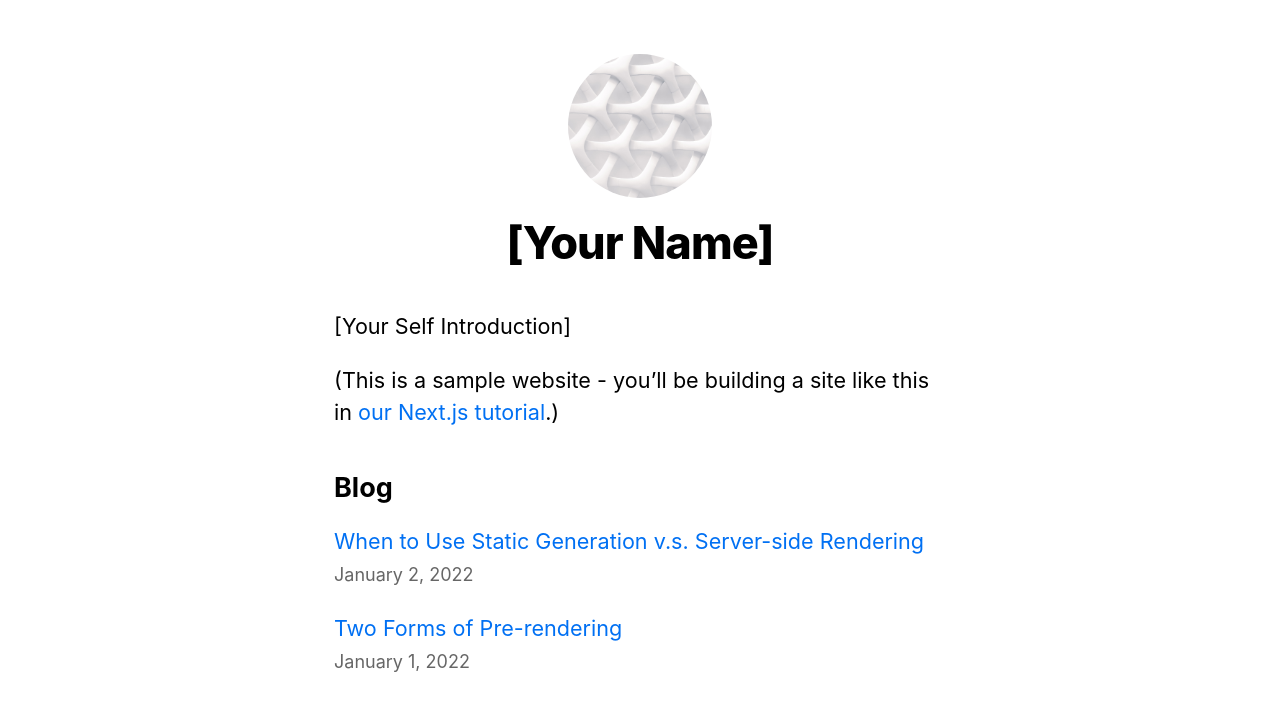
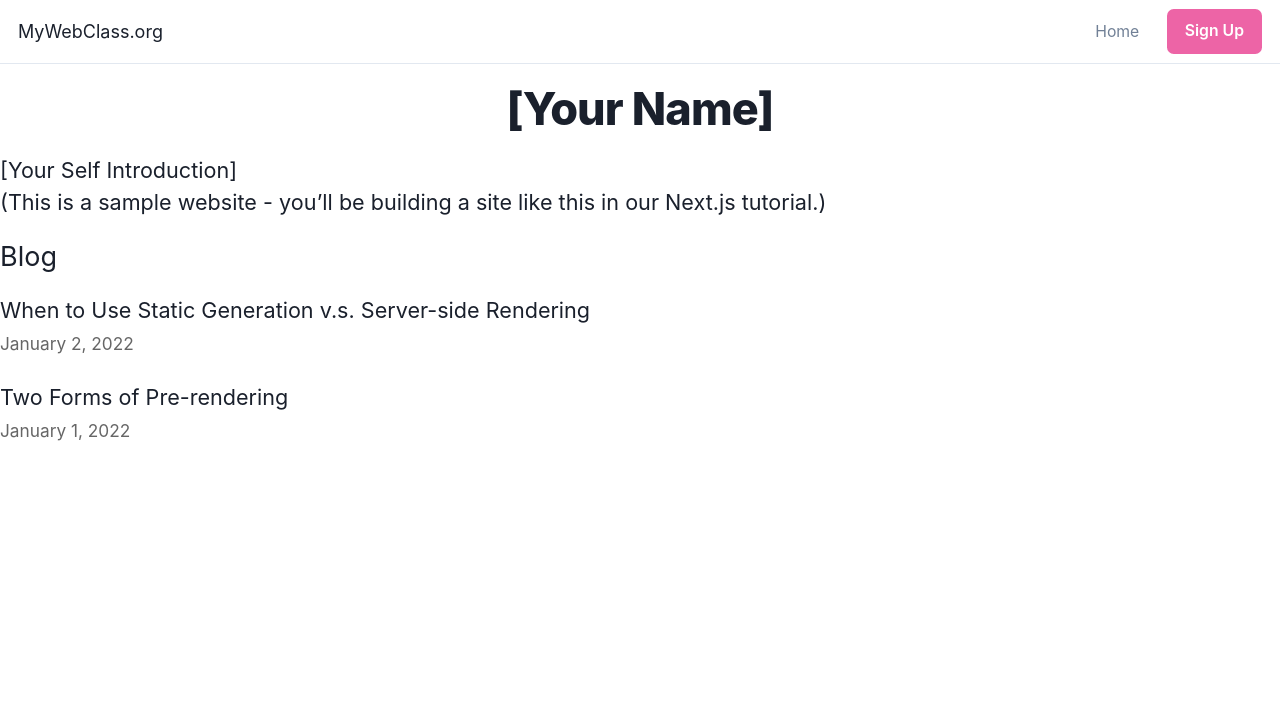
Before and after one commit to jll38/gym-site, a Next.js app: page / in a window 1280 px wide. Shown: the top 710 px of the page. Built offline with nearby package versions, Linux system fonts and the light colour scheme.

Commit message:
Implemented ChakraUI, added navbar

```diff
--- a/components/layout.js
+++ b/components/layout.js
@@ -5,6 +5,7 @@ import Script from 'next/script'
 import styles from './layout.module.css'
 import utilStyles from '../styles/utils.module.css'
 import Link from 'next/link'
+import Navbar from './navbar'
 
 const name = '[Your Name]'
 export const siteTitle = 'MyWebClass.org'
@@ -16,7 +17,7 @@ export default function Layout({ children, home }) {
         <link rel="icon" href="/favicon.ico" />
         <meta
           name="description"
-          content="Learn how to build a personal website using Next.js"
+          content="Pioneering the Future of Education using AI"
         />
         <meta
           property="og:image"
@@ -35,16 +36,9 @@ export default function Layout({ children, home }) {
         }
       />
       <header className={styles.header}>
+        <Navbar></Navbar>
         {home ? (
           <>
-            <Image
-              priority
-              src="/images/profile.jpg"
-              className={utilStyles.borderCircle}
-              height={144}
-              width={144}
-              alt={name}
-            />
             <h1 className={utilStyles.heading2Xl}>{name}</h1>
           </>
         ) : (
--- a/components/layout.module.css
+++ b/components/layout.module.css
@@ -1,7 +1,7 @@
 .container {
-  max-width: 36rem;
-  padding: 0 1rem;
-  margin: 3rem auto 6rem;
+  max-width: 100rem;
+  padding: 0;
+  margin: 0;
 }
 
 .header {
--- /dev/null
+++ b/components/navbar.js
@@ -0,0 +1,81 @@
+import {
+    Box,
+    Flex,
+    Text,
+    IconButton,
+    Button,
+    Stack,
+    Collapse,
+    Icon,
+    Link,
+    Popover,
+    PopoverTrigger,
+    PopoverContent,
+    useColorModeValue,
+    useBreakpointValue,
+    useDisclosure,
+  } from '@chakra-ui/react';
+
+
+  export default function Navbar() {
+    const { isOpen, onToggle } = useDisclosure();
+
+    return (
+      <Box w='100%'>
+        <Flex
+          bg={useColorModeValue('white', 'gray.800')}
+          color={useColorModeValue('gray.600', 'white')}
+          minH={'60px'}
+          py={{ base: 2 }}
+          px={{ base: 4 }}
+          borderBottom={1}
+          borderStyle={'solid'}
+          borderColor={useColorModeValue('gray.200', 'gray.900')}
+          align={'center'}>
+          <Flex
+            flex={{ base: 1, md: 'auto' }}
+            ml={{ base: -2 }}
+            display={{ base: 'flex', md: 'none' }}>
+
+          </Flex>
+          <Flex flex={{ base: 1 }} justify={{ base: 'center', md: 'start' }}>
+            <Text
+              textAlign={useBreakpointValue({ base: 'center', md: 'left' })}
+              fontFamily={'heading'}
+              color={useColorModeValue('gray.800', 'white')}>
+              MyWebClass.org
+            </Text>
+
+          </Flex>
+
+          <Stack
+            flex={{ base: 1, md: 0 }}
+            justify={'flex-end'}
+            direction={'row'}
+            spacing={6}>
+            <Button
+              as={'a'}
+              fontSize={'sm'}
+              fontWeight={400}
+              variant={'link'}
+              href={'/'}>
+              Home
+            </Button>
+            <Button
+              as={'a'}
+              display={{ base: 'none', md: 'inline-flex' }}
+              fontSize={'sm'}
+              fontWeight={600}
+              color={'white'}
+              bg={'pink.400'}
+              href={'#'}
+              _hover={{
+                bg: 'pink.300',
+              }}>
+              Sign Up
+            </Button>
+          </Stack>
+        </Flex>
+      </Box>
+    );
+  }
--- a/package.json
+++ b/package.json
@@ -7,9 +7,13 @@
     "test": "npx playwright test"
   },
   "dependencies": {
+    "@chakra-ui/react": "^2.5.5",
+    "@emotion/react": "^11.10.6",
+    "@emotion/styled": "^11.10.6",
     "csv-parser": "^3.0.0",
     "date-fns": "^2.29.3",
     "dotenv": "^16.0.3",
+    "framer-motion": "^10.10.0",
     "fs": "0.0.1-security",
     "glob": "^9.3.2",
     "gray-matter": "^4.0.3",
--- a/pages/_app.js
+++ b/pages/_app.js
@@ -1,5 +1,11 @@
 import '../styles/global.css'
+import { ChakraProvider } from '@chakra-ui/react'
+
 
 export default function App({ Component, pageProps }) {
-  return <Component {...pageProps} />
+  return (
+  <ChakraProvider>
+    <Component {...pageProps} />
+  </ChakraProvider>
+  )
 }
--- a/pages/index.js
+++ b/pages/index.js
@@ -4,6 +4,7 @@ import utilStyles from '../styles/utils.module.css'
 import { getSortedPostsData } from '../lib/posts'
 import Link from 'next/link'
 import Date from '../components/date'
+import { Heading } from '@chakra-ui/react'
 
 export default function Home({ allPostsData }) {
   return (
```
Also changed, not shown: 1 other file (tests, documents, lock files or other folders).
